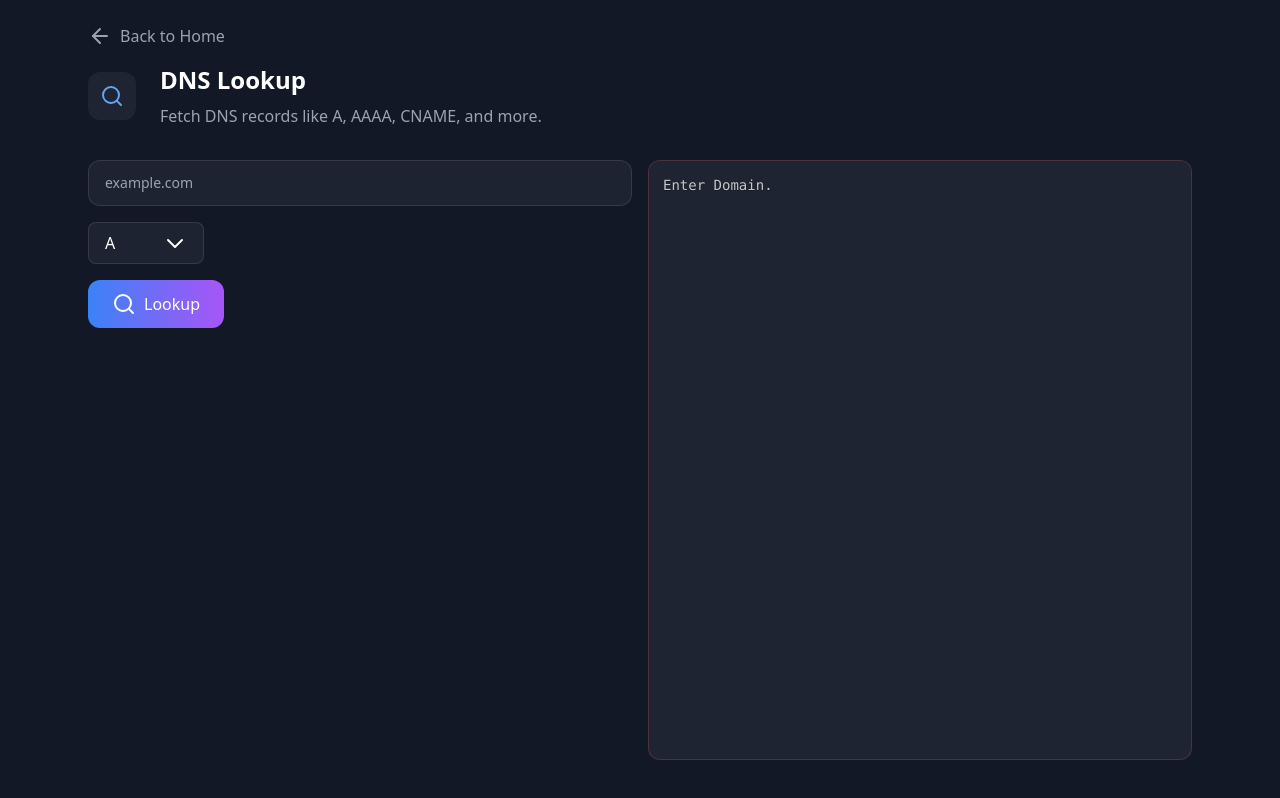
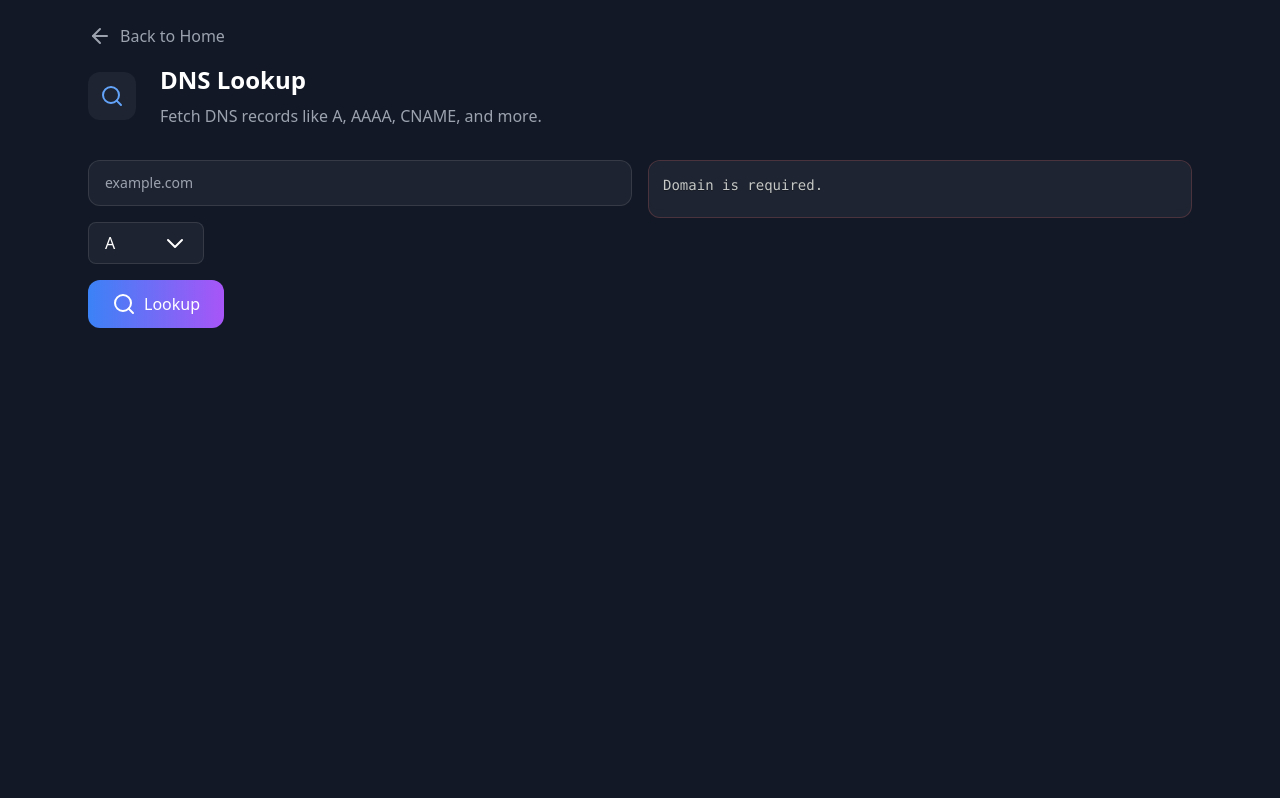
Before and after one commit to shweshi/toolkit, a Next.js app: page /toolkit/dns-lookup in a window 1280 px wide. Built offline with nearby package versions, Linux system fonts and the light colour scheme.

Commit message:
add clipboard

```diff
--- a/src/components/networking/DNSLookup.tsx
+++ b/src/components/networking/DNSLookup.tsx
@@ -16,7 +16,7 @@ export default function DNSLookup() {
     const [dnsData, setDnsData] = useState<any>(null);
     const [validationResult, setValidationResult] = useState<{ isValid: boolean; message: string }>({
         isValid: false,
-        message: "Enter Domain.",
+        message: "Domain is required.",
     });
     const [selectedType, setSelectedType] = useState("A");
 
@@ -110,7 +110,7 @@ export default function DNSLookup() {
                     <SimpleCard title="DNS Records">
                         <div className="h-[200px] sm:h-[600px] relative">
                             <div
-                                className={`flex flex-col rounded-xl border h-full ${validationResult.isValid
+                                className={`flex flex-col rounded-xl border ${validationResult.isValid
                                     ? "bg-card-dark text-green-400 border-green-400/20"
                                     : "bg-card-dark text-red-400 border-red-400/20"
                                     }`}
--- a/src/components/networking/IPAddressLookup.tsx
+++ b/src/components/networking/IPAddressLookup.tsx
@@ -63,7 +63,7 @@ export default function IPAddressLookup() {
                     {/* Output Display */}
                     <SimpleCard title="Lookup Result">
                         <div className="h-[200px] sm:h-[600px] relative">
-                            <div className={`flex flex-col rounded-xl border h-full ${error ? "bg-card-dark text-red-400 border-red-400/20" : "bg-card-dark text-green-400 border-green-400/20"}`}>
+                            <div className={`flex flex-col rounded-xl border ${error ? "bg-card-dark text-red-400 border-red-400/20" : "bg-card-dark text-green-400 border-green-400/20"}`}>
                                 {error && (
                                     <div className="p-4 flex items-center text-red-400">
                                         <AlertTriangle className="mr-2" /> {error}
@@ -72,7 +72,7 @@ export default function IPAddressLookup() {
                                 <SyntaxHighlighter
                                     language="json"
                                     style={atomDark}
-                                    customStyle={{ backgroundColor: "#1e2431", borderRadius: "0.75rem", marginTop: "0rem", height: "100%" }}
+                                    customStyle={{ backgroundColor: "#1e2431", borderRadius: "0.75rem", marginTop: "0rem" }}
                                     className="flex-1 p-6 font-mono text-sm whitespace-pre-wrap"
                                 >
                                     {ipData || ""}
```
